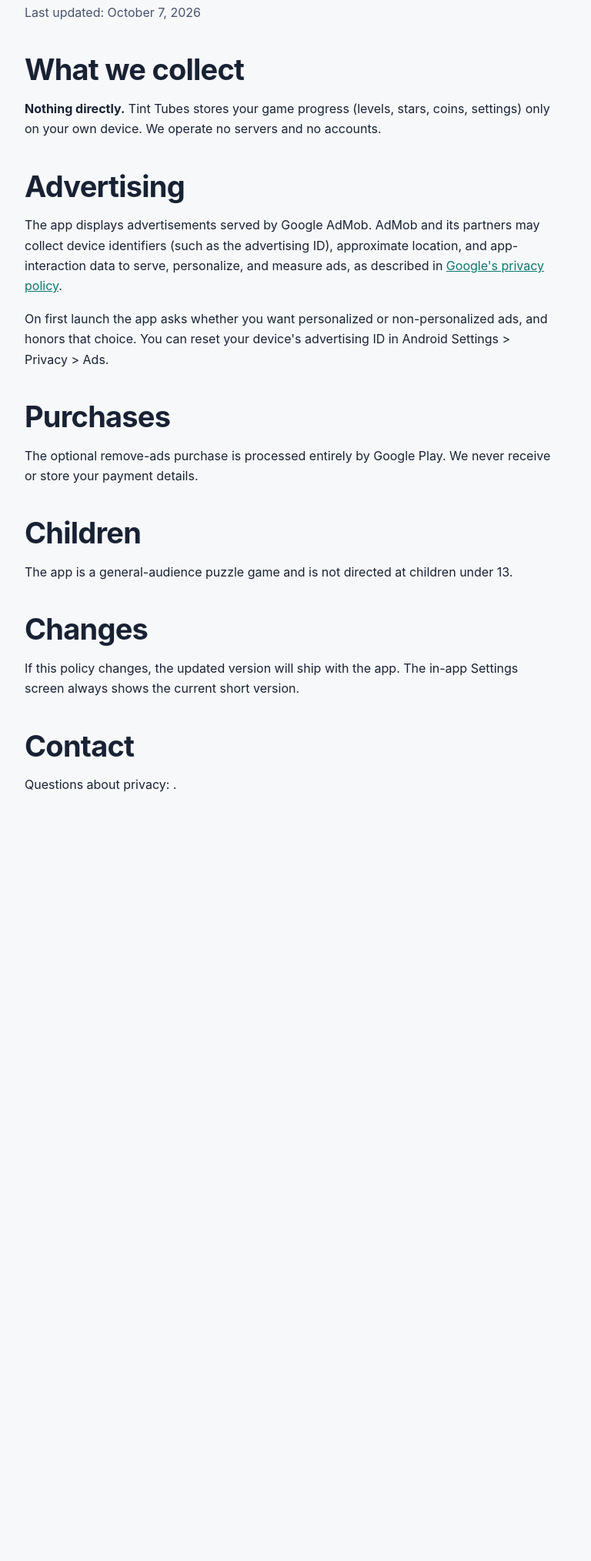
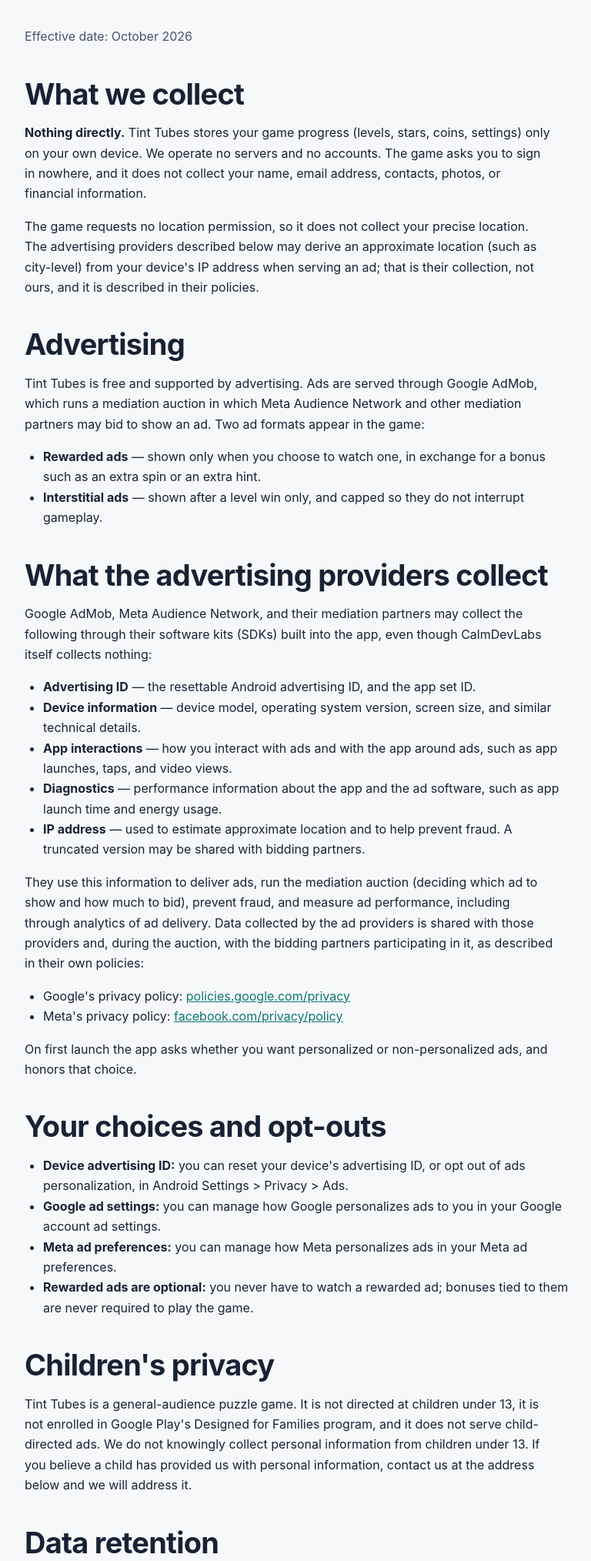
Before and after one commit to NileshGodase/calmdevlabs-website, a website built with Vite: page src/tint-tubes-privacy.html in a window 1280 px wide. Shown: the part 521-2549 px from the top of the page at 77% size, without its empty margins (218-986 px from the left). Before the commit the page ends 1633 px from the top, so only its background shows below. Built offline with nearby package versions, Linux system fonts and the light colour scheme.

Commit message:
Update Tint Tubes privacy policy for v1.9.0 (AdMob mediation, Meta Audience Network)

```diff
--- a/src/tint-tubes-privacy.html
+++ b/src/tint-tubes-privacy.html
@@ -4,12 +4,12 @@
   <meta charset="UTF-8" />
   <meta name="viewport" content="width=device-width, initial-scale=1.0" />
   <title>Privacy Policy — Tint Tubes | CalmDevLabs</title>
-  <meta name="description" content="Privacy policy for Tint Tubes, the color-sort puzzle game by CalmDevLabs: what the app collects (nothing directly), how AdMob advertising works, and how to reach us." />
+  <meta name="description" content="Privacy policy for Tint Tubes, the color-sort puzzle game by CalmDevLabs: what the game itself collects (nothing), how Google AdMob and Meta Audience Network advertising works, and how to reach us." />
   <link rel="canonical" href="https://calmdevlabs.com/tint-tubes-privacy.html" />
   <meta property="og:type" content="website" />
   <meta property="og:site_name" content="CalmDevLabs" />
   <meta property="og:title" content="Privacy Policy — Tint Tubes | CalmDevLabs" />
-  <meta property="og:description" content="What the Tint Tubes puzzle game collects (nothing directly) and how its advertising works." />
+  <meta property="og:description" content="What the Tint Tubes puzzle game collects itself (nothing) and how its AdMob and Meta Audience Network advertising works." />
   <meta property="og:url" content="https://calmdevlabs.com/tint-tubes-privacy.html" />
   <meta property="og:image" content="https://calmdevlabs.com/og-image.png" />
   <meta name="twitter:card" content="summary_large_image" />
@@ -25,32 +25,66 @@
       <div class="container container-narrow">
         <p class="eyebrow">Legal</p>
         <h1>Privacy policy — Tint Tubes</h1>
-        <p class="lead">Short version: the game collects nothing directly. Your progress stays on your device; ads are served by Google AdMob.</p>
+        <p class="lead">Short version: the game itself collects nothing. Your progress stays on your device; ads are served by Google AdMob, with Meta Audience Network bidding through AdMob mediation.</p>
       </div>
     </section>
 
     <section class="section">
       <div class="container container-narrow prose">
-        <p class="muted">Last updated: October 7, 2026</p>
+        <p class="muted">Effective date: October 2026</p>
 
         <h2>What we collect</h2>
-        <p><strong>Nothing directly.</strong> Tint Tubes stores your game progress (levels, stars, coins, settings) only on your own device. We operate no servers and no accounts.</p>
+        <p><strong>Nothing directly.</strong> Tint Tubes stores your game progress (levels, stars, coins, settings) only on your own device. We operate no servers and no accounts. The game asks you to sign in nowhere, and it does not collect your name, email address, contacts, photos, or financial information.</p>
+        <p>The game requests no location permission, so it does not collect your precise location. The advertising providers described below may derive an approximate location (such as city-level) from your device's IP address when serving an ad; that is their collection, not ours, and it is described in their policies.</p>
 
         <h2>Advertising</h2>
-        <p>The app displays advertisements served by Google AdMob. AdMob and its partners may collect device identifiers (such as the advertising ID), approximate location, and app-interaction data to serve, personalize, and measure ads, as described in <a href="https://policies.google.com/privacy">Google's privacy policy</a>.</p>
-        <p>On first launch the app asks whether you want personalized or non-personalized ads, and honors that choice. You can reset your device's advertising ID in Android Settings &gt; Privacy &gt; Ads.</p>
+        <p>Tint Tubes is free and supported by advertising. Ads are served through Google AdMob, which runs a mediation auction in which Meta Audience Network and other mediation partners may bid to show an ad. Two ad formats appear in the game:</p>
+        <ul>
+          <li><strong>Rewarded ads</strong> — shown only when you choose to watch one, in exchange for a bonus such as an extra spin or an extra hint.</li>
+          <li><strong>Interstitial ads</strong> — shown after a level win only, and capped so they do not interrupt gameplay.</li>
+        </ul>
+
+        <h2>What the advertising providers collect</h2>
+        <p>Google AdMob, Meta Audience Network, and their mediation partners may collect the following through their software kits (SDKs) built into the app, even though CalmDevLabs itself collects nothing:</p>
+        <ul>
+          <li><strong>Advertising ID</strong> — the resettable Android advertising ID, and the app set ID.</li>
+          <li><strong>Device information</strong> — device model, operating system version, screen size, and similar technical details.</li>
+          <li><strong>App interactions</strong> — how you interact with ads and with the app around ads, such as app launches, taps, and video views.</li>
+          <li><strong>Diagnostics</strong> — performance information about the app and the ad software, such as app launch time and energy usage.</li>
+          <li><strong>IP address</strong> — used to estimate approximate location and to help prevent fraud. A truncated version may be shared with bidding partners.</li>
+        </ul>
+        <p>They use this information to deliver ads, run the mediation auction (deciding which ad to show and how much to bid), prevent fraud, and measure ad performance, including through analytics of ad delivery. Data collected by the ad providers is shared with those providers and, during the auction, with the bidding partners participating in it, as described in their own policies:</p>
+        <ul>
+          <li>Google's privacy policy: <a href="https://policies.google.com/privacy">policies.google.com/privacy</a></li>
+          <li>Meta's privacy policy: <a href="https://www.facebook.com/privacy/policy">facebook.com/privacy/policy</a></li>
+        </ul>
+        <p>On first launch the app asks whether you want personalized or non-personalized ads, and honors that choice.</p>
+
+        <h2>Your choices and opt-outs</h2>
+        <ul>
+          <li><strong>Device advertising ID:</strong> you can reset your device's advertising ID, or opt out of ads personalization, in Android Settings &gt; Privacy &gt; Ads.</li>
+          <li><strong>Google ad settings:</strong> you can manage how Google personalizes ads to you in your Google account ad settings.</li>
+          <li><strong>Meta ad preferences:</strong> you can manage how Meta personalizes ads in your Meta ad preferences.</li>
+          <li><strong>Rewarded ads are optional:</strong> you never have to watch a rewarded ad; bonuses tied to them are never required to play the game.</li>
+        </ul>
+
+        <h2>Children's privacy</h2>
+        <p>Tint Tubes is a general-audience puzzle game. It is not directed at children under 13, it is not enrolled in Google Play's Designed for Families program, and it does not serve child-directed ads. We do not knowingly collect personal information from children under 13. If you believe a child has provided us with personal information, contact us at the address below and we will address it.</p>
+
+        <h2>Data retention</h2>
+        <p>Because the game itself collects nothing, there is nothing for us to retain or delete on our side. Your game progress lives only on your device and is removed when you uninstall the game. Data collected by Google AdMob, Meta Audience Network, and their mediation partners is retained according to their own policies, linked above.</p>
+
+        <h2>Data deletion requests</h2>
+        <p>The game holds no account and no server-side data about you, so there is no account data for us to delete. To limit or delete the advertising data described above, use the device and provider controls listed under "Your choices and opt-outs" — resetting your advertising ID and adjusting your Google and Meta ad preferences. If you contact us about a deletion request, we will explain what we can and cannot delete and point you to the right provider control.</p>
 
         <h2>Purchases</h2>
-        <p>The optional remove-ads purchase is processed entirely by Google Play. We never receive or store your payment details.</p>
-
-        <h2>Children</h2>
-        <p>The app is a general-audience puzzle game and is not directed at children under 13.</p>
+        <p>Any optional in-app purchase is processed entirely by Google Play. We never receive or store your payment details.</p>
 
         <h2>Changes</h2>
-        <p>If this policy changes, the updated version will ship with the app. The in-app Settings screen always shows the current short version.</p>
+        <p>If this policy changes, the updated version will be published at this page and will ship with the app. The in-app Settings screen always shows the current short version.</p>
 
         <h2>Contact</h2>
-        <p>Questions about privacy: <a data-email-link href="mailto:"><span data-email-address></span></a>.</p>
+        <p>Questions about privacy: <a href="mailto:founders@calmdevlabs.com">founders@calmdevlabs.com</a>.</p>
       </div>
     </section>
   </main>
```
